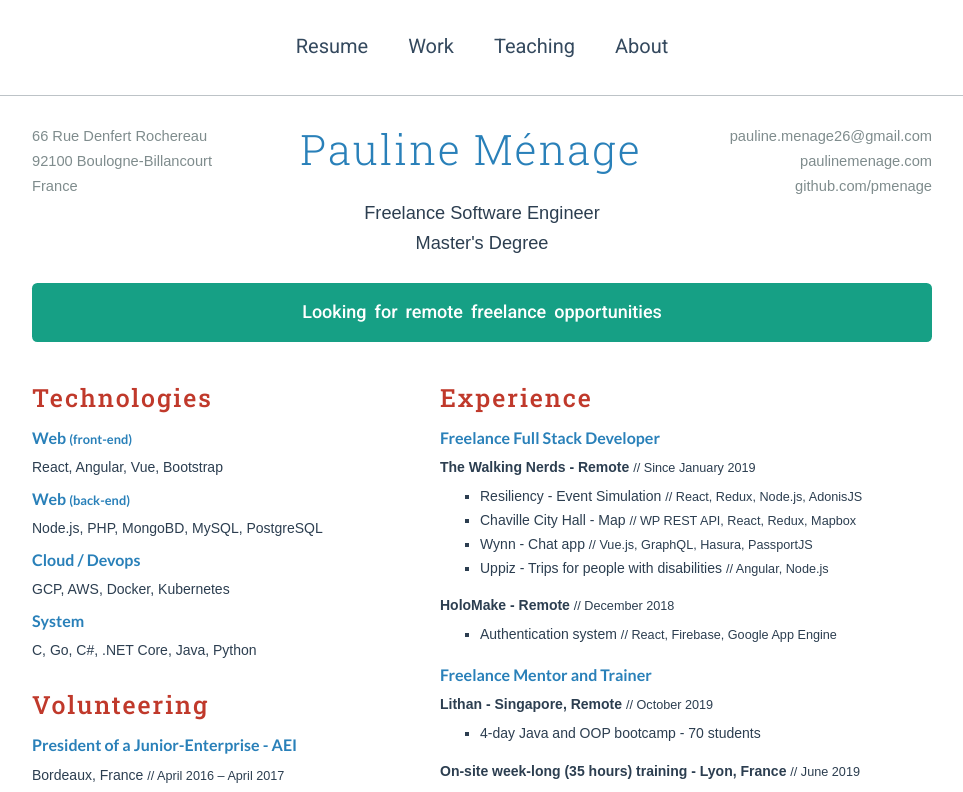
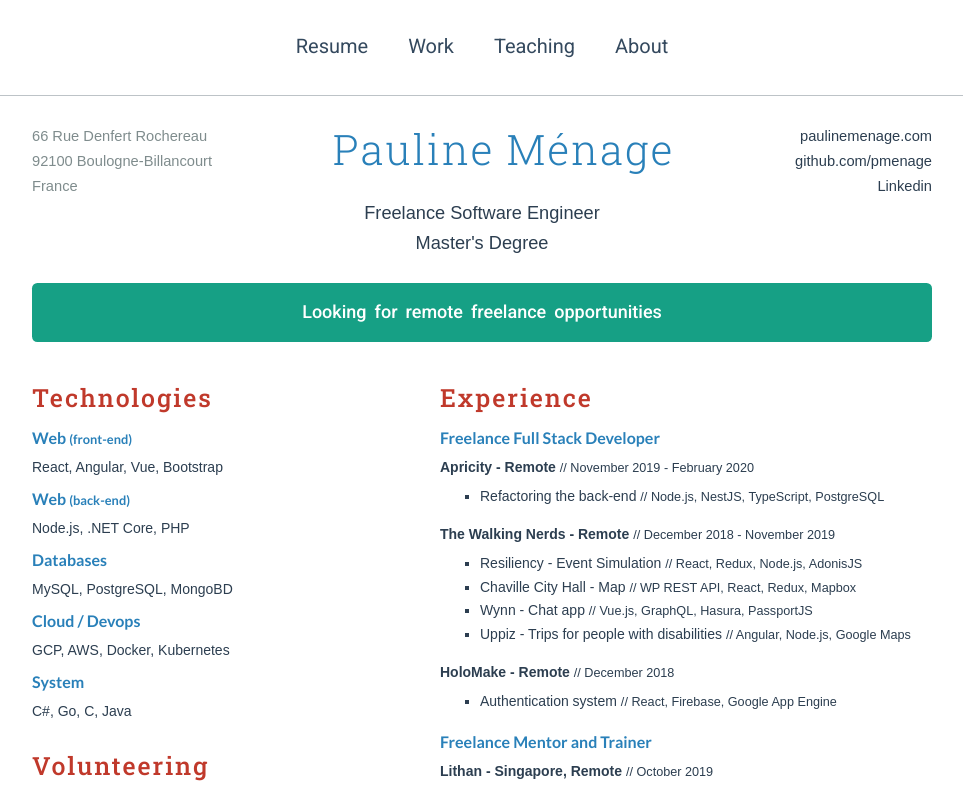
Before and after one commit to pmenage/portfolio, a Next.js app: page / in a window 1280 px wide. Shown: the top 792 px of the page, without its empty margins (158-1121 px from the left). Built offline with nearby package versions, Linux system fonts and the light colour scheme.

Commit message:
Update profile February 2020

```diff
--- a/components/layout.js
+++ b/components/layout.js
@@ -40,7 +40,7 @@ class Index extends React.Component {
 						<nav>
 							<div className='pure-menu pure-menu-horizontal'>
 								<ul className='pure-menu-list'>
-									<li className='pure-menu-list first-link'><Link href='/'><a className='pure-menu-link menu-link'>Resume</a></Link></li>
+									<li className='pure-menu-list'><Link href='/'><a className='pure-menu-link menu-link'>Resume</a></Link></li>
 									<li className='pure-menu-list'><Link href='/projects'><a className='pure-menu-link menu-link'>Work</a></Link></li>
 									<li className='pure-menu-list'><Link href='/teaching'><a className='pure-menu-link menu-link'>Teaching</a></Link></li>
 									<li className='pure-menu-list'><Link href='/about' as='/about'><a className='pure-menu-link menu-link'>About</a></Link></li>
@@ -158,7 +158,7 @@ class Index extends React.Component {
 							`}</style>
 						</div>
 					</footer>
-					<script src="https://kit.fontawesome.com/e957e9f284.js" crossorigin="anonymous"></script>
+					<script src="https://kit.fontawesome.com/e957e9f284.js" crossOrigin="anonymous"></script>
 				</body>
 			</html >
 		)
--- a/pages/about.js
+++ b/pages/about.js
@@ -14,7 +14,7 @@ export default () => (
 						<img src='../static/Pauline.jpg' alt="Pauline Ménage" className='pure-img image' />
 
 						<div className='links'>
-							<a href='https://github.com/pmenage' rel="noopener" target="_blank">Github profile</a><br />
+							<a href='https://github.com/pmenage' rel="noopener" target="_blank">GitHub profile</a><br />
 							<a href='https://www.linkedin.com/in/pauline-m%C3%A9nage-030479109/' rel="noopener" target="_blank">LinkedIn profile</a><br />
 							<a href='https://medium.com/@pauline.menage26' rel="noopener" target="_blank">Medium blog posts</a>
 						</div>
--- a/pages/index.js
+++ b/pages/index.js
@@ -15,9 +15,9 @@ export default () => (
                         </div>
 
                         <div id='titlecontactright'>
-                            pauline.menage26@gmail.com<br />
-                            paulinemenage.com<br />
-                            github.com/pmenage
+                            <a href="https://paulinemenage.com">paulinemenage.com</a><br />
+                            <a href="https://github.com/pmenage" target="_blank">github.com/pmenage</a><br />
+                            <a href="https://www.linkedin.com/in/pauline-m%C3%A9nage-030479109/" target="_blank">Linkedin</a>
                         </div>
 
                         <h1>Pauline Ménage</h1>
@@ -37,9 +37,10 @@ export default () => (
                             <div>
                                 <h2>Technologies</h2>
                                 <div><h3>Web <small>(front-end)</small></h3><div>React, Angular, Vue, Bootstrap</div></div>
-                                <div><h3>Web <small>(back-end)</small></h3><div >Node.js, PHP, MongoBD, MySQL, PostgreSQL</div></div>
+                                <div><h3>Web <small>(back-end)</small></h3><div>Node.js, .NET Core, PHP</div></div>
+                                <div><h3>Databases</h3><div>MySQL, PostgreSQL, MongoBD</div></div>
                                 <div><h3>Cloud / Devops</h3><div >GCP, AWS, Docker, Kubernetes</div></div>
-                                <div><h3>System</h3><div>C, Go, C#, .NET Core, Java, Python</div></div>
+                                <div><h3>System</h3><div>C#, Go, C, Java</div></div>
                             </div>
 
                             <div>
@@ -122,12 +123,16 @@ export default () => (
 
                                 <div className='experience'>
                                     <h3>Freelance Full Stack Developer</h3>
-                                    <div><span className='experience-title'>The Walking Nerds - Remote</span> <span className='date'>// Since January 2019</span></div>
+                                    <div><span className='experience-title'>Apricity - Remote</span> <span className='date'>// November 2019 - February 2020</span></div>
+                                    <ul>
+                                        <li>Refactoring the back-end <span className='date'>// Node.js, NestJS, TypeScript, PostgreSQL</span></li>
+                                    </ul>
+                                    <div><span className='experience-title'>The Walking Nerds - Remote</span> <span className='date'>// December 2018 - November 2019</span></div>
                                     <ul>
                                         <li>Resiliency - Event Simulation <span className='date'>// React, Redux, Node.js, AdonisJS</span></li>
                                         <li>Chaville City Hall - Map <span className='date'>// WP REST API, React, Redux, Mapbox</span></li>
                                         <li>Wynn - Chat app <span className='date'>// Vue.js, GraphQL, Hasura, PassportJS</span></li>
-                                        <li>Uppiz - Trips for people with disabilities <span className='date'>// Angular, Node.js</span></li>
+                                        <li>Uppiz - Trips for people with disabilities <span className='date'>// Angular, Node.js, Google Maps</span></li>
                                     </ul>
                                     <div><span className='experience-title'>HoloMake - Remote</span> <span className='date'>// December 2018</span></div>
                                     <ul>
@@ -148,7 +153,7 @@ export default () => (
                                     <div><span className='experience-title'>OpenClassrooms - Remote</span> <span className='date'>// Since December 2018</span></div>
                                     <ul>
                                         <li>Course creator <span className='date'>// Visual Studio and unit testing</span></li>
-                                        <li>Mentor <span className='date'>// HTML, CSS, PHP, JavaScript, MySQL</span></li>
+                                        <li>Mentor and Assessor <span className='date'>// HTML, CSS, JavaScript...</span></li>
                                         <li>Technical proofreader <span className='date'>// ASP.NET Core</span></li>
                                     </ul>
 
```
Also changed, not shown: data/trainings.js (+11 -3 lines), 1 other file (tests, documents, lock files or other folders).
